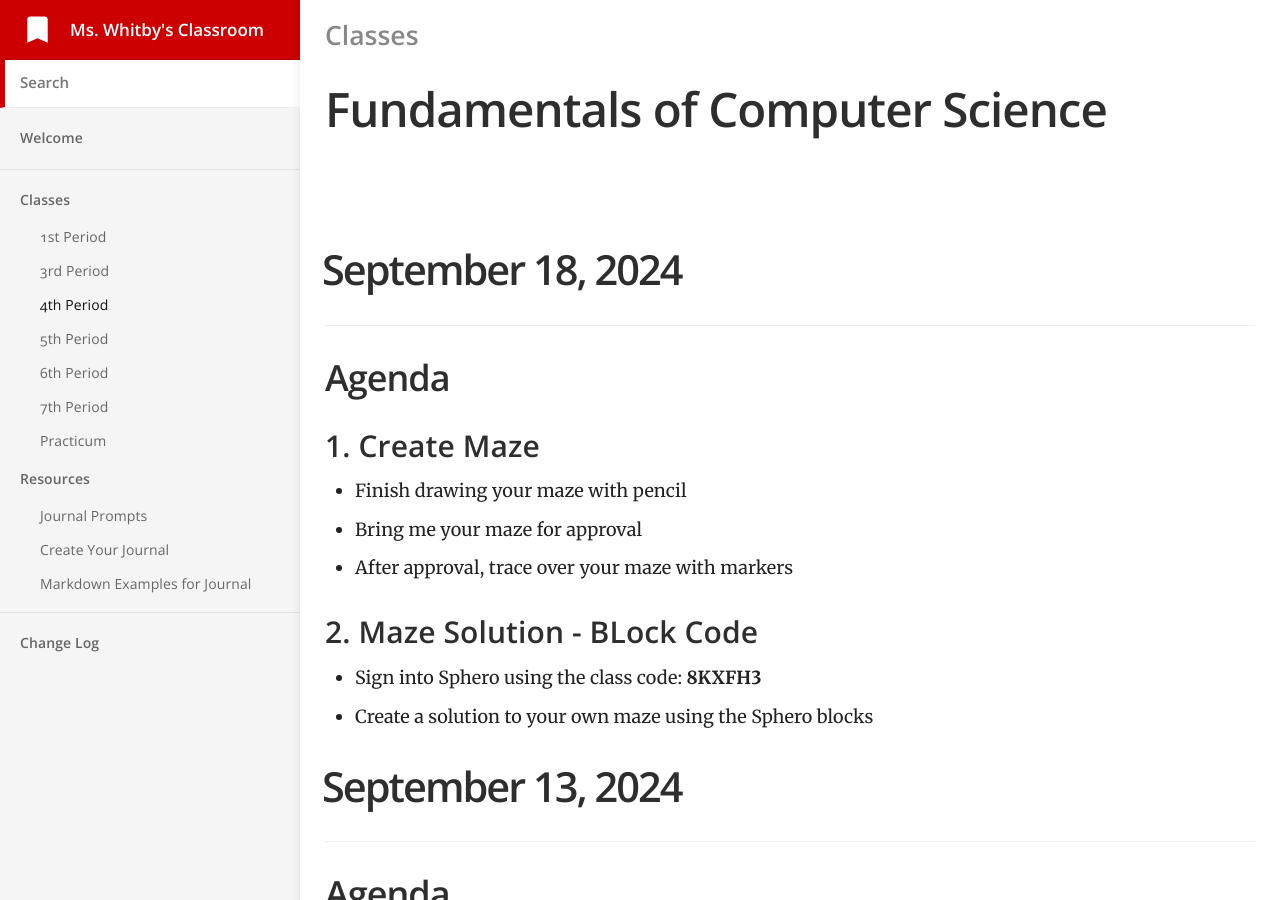
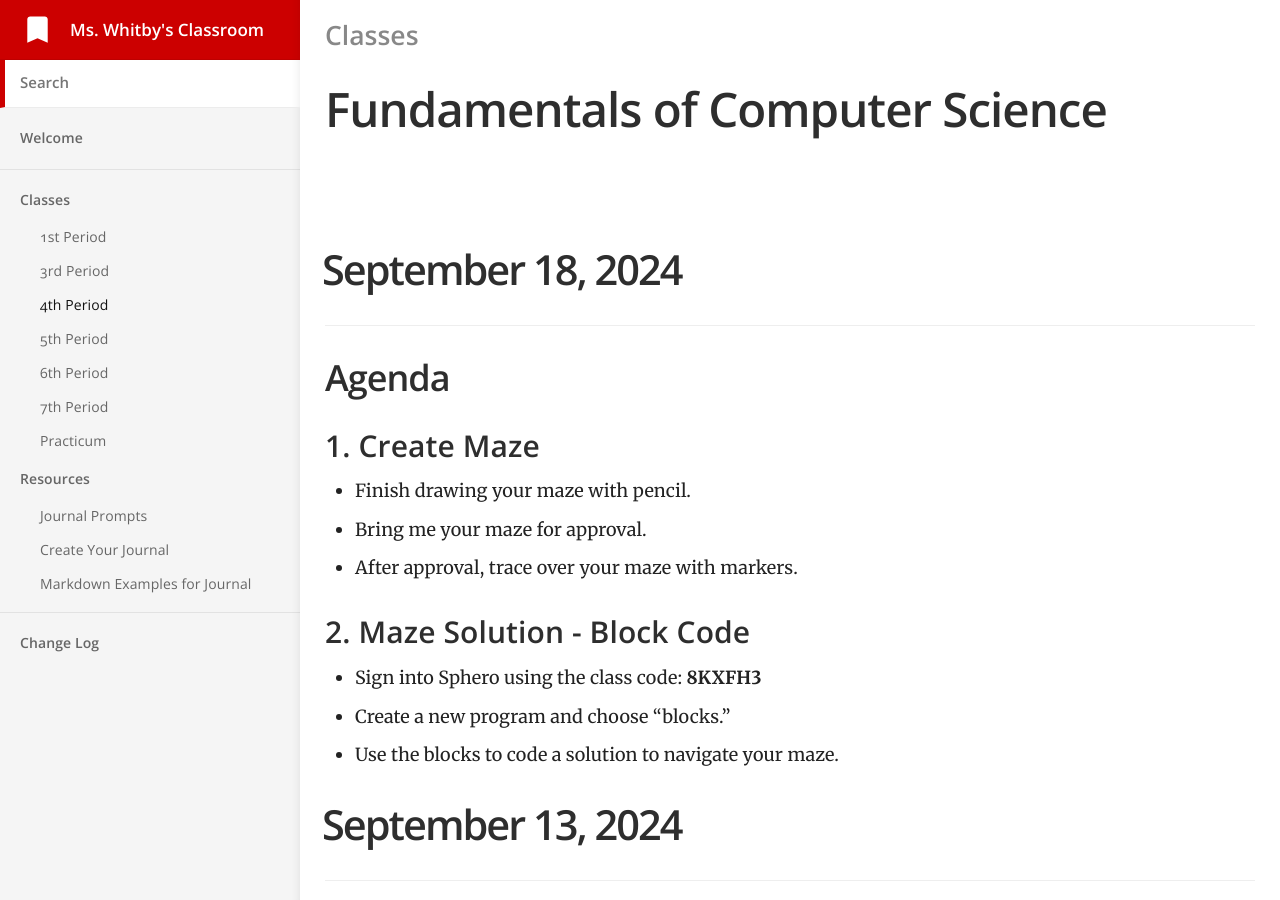
Before and after one commit to mswhitby/classroom, a Jekyll site: the page built from _docs/classes/4th.md, in a window 1280 px wide and 900 px high. Built offline with Jekyll 4.4.1, drawn with Linux system fonts in a browser that asks for light colours.

Commit message:
Updated lesson

```diff
--- a/_docs/classes/4th.md
+++ b/_docs/classes/4th.md
@@ -11,14 +11,15 @@ order: 3
 
 ### 1. Create Maze
 
-- Finish drawing your maze with pencil
-- Bring me your maze for approval
-- After approval, trace over your maze with markers
+- Finish drawing your maze with pencil.
+- Bring me your maze for approval.
+- After approval, trace over your maze with markers.
 
-### 2. Maze Solution - BLock Code
+### 2. Maze Solution - Block Code
 
 - Sign into Sphero using the class code: **8KXFH3**
-- Create a solution to your own maze using the Sphero blocks
+- Create a new program and choose "blocks."
+- Use the blocks to code a solution to navigate your maze.
 
 # September 13, 2024
 
```
Also changed, not shown: _docs/classes/3rd.md (+1 -2 lines).
